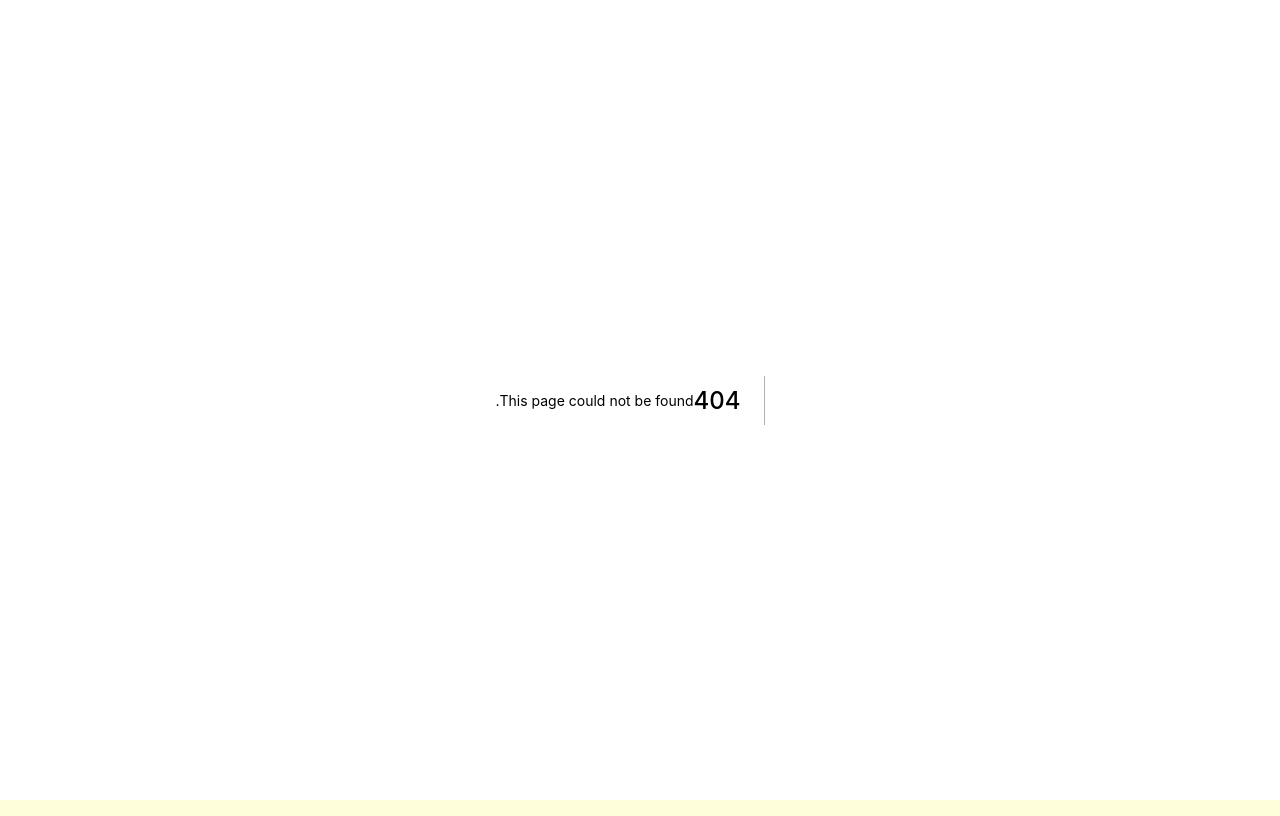
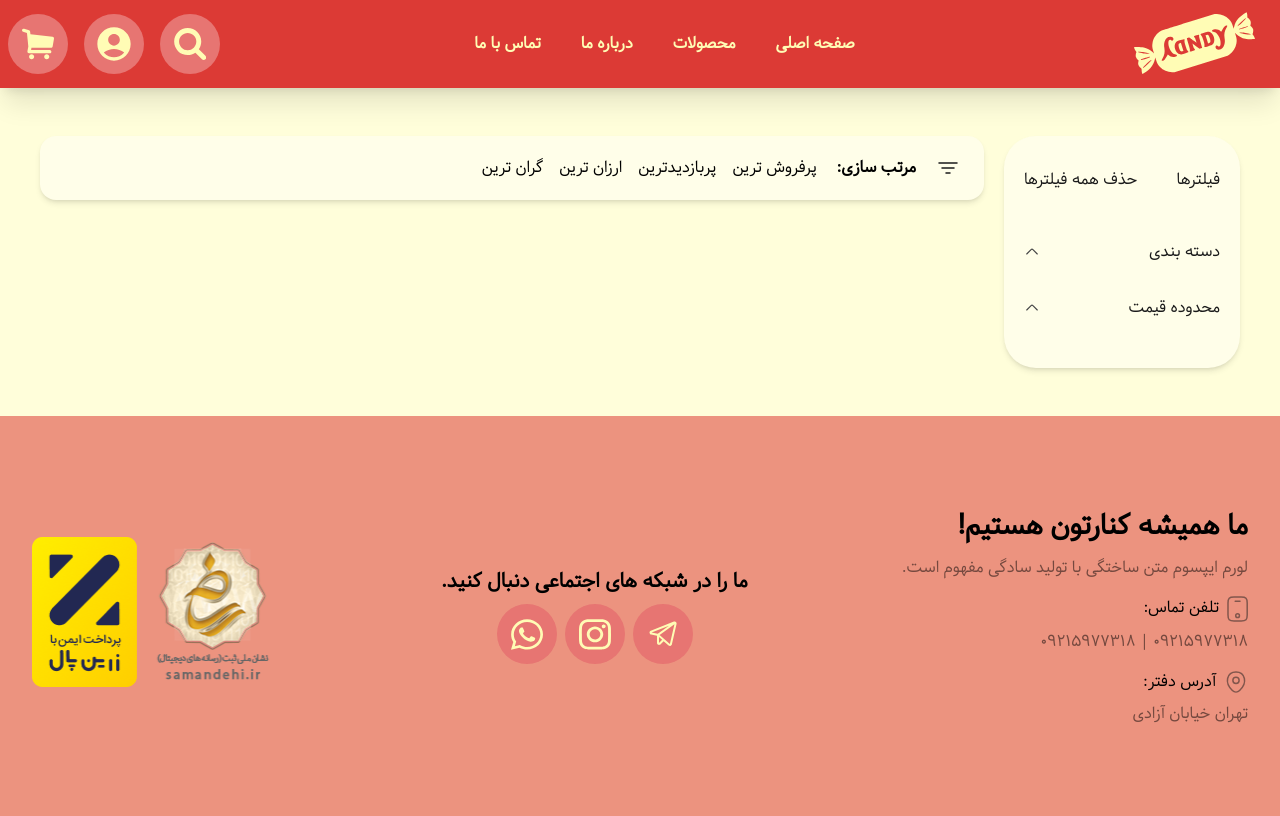
Before and after one commit to arashforghanbin/E-commerce, a Next.js app: page /products in a window 1280 px wide. Before the commit this address had no page. Built offline with nearby package versions, Linux system fonts and the light colour scheme.

Commit message:
products filtering and sorting UI made

```diff
--- a/pages/_app.tsx
+++ b/pages/_app.tsx
@@ -6,6 +6,7 @@ import "../src/styles/swiper.css";
 import { persistore, store } from "../redux/store";
 import { Provider } from "react-redux";
 import { PersistGate } from "redux-persist/integration/react";
+import Layout from "../src/components/Layout";
 
 function MyApp({ Component, pageProps }: AppProps) {
   return (
@@ -16,7 +17,9 @@ function MyApp({ Component, pageProps }: AppProps) {
       <div dir="rtl" className="h-[100vh]">
         <Provider store={store}>
           <PersistGate persistor={persistore}>
-            <Component {...pageProps} />
+            <Layout>
+              <Component {...pageProps} />
+            </Layout>
           </PersistGate>
         </Provider>
       </div>
--- a/pages/index.tsx
+++ b/pages/index.tsx
@@ -1,5 +1,4 @@
 import type { NextPage } from "next";
-import Layout from "../src/components/Layout";
 import Head from "next/head";
 import NewsLetter from "../src/components/custom/NewsLetter";
 import "swiper/css";
@@ -17,7 +16,6 @@ const Home: NextPage = () => {
         <title>کندی شاپ | صفحه اصلی</title>
         <link rel="icon" href="/favicon.ico" />
       </Head>
-      <Layout>
       <main className="container px-10 mx-auto flex flex-col flex-grow relative">
         <HeroSection />
         <FavProductSlider />
@@ -25,7 +23,6 @@ const Home: NextPage = () => {
         <ProductCategoriesSlider />
         <NewsLetter />
       </main>
-      </Layout>
     </>
   );
 };
--- /dev/null
+++ b/pages/products.tsx
@@ -0,0 +1,16 @@
+import { NextPage } from "next";
+import Filterinng from "../src/components/custom/Filtering";
+import Sorting from "../src/components/custom/Sorting";
+
+const Products: NextPage = () => {
+  return (
+    <main className="container my-12 px-10 mx-auto flex gap-5 relative">
+      <Filterinng />
+      <div className="flex flex-col gap-5 w-4/5">
+        <Sorting/>
+      </div>
+    </main>
+  );
+};
+
+export default Products;
--- /dev/null
+++ b/src/assets/icons/ArrowDown.tsx
@@ -0,0 +1,29 @@
+import classNames from "classnames";
+
+interface Prop {
+  reverse?: boolean;
+}
+
+const ArrowDown = ({ reverse }: Prop) => {
+  const arrowClassNames = classNames(reverse && "rotate-180");
+  return (
+    <svg
+      className={arrowClassNames}
+      width="16"
+      height="16"
+      viewBox="0 0 14 14"
+      fill="none"
+      xmlns="http://www.w3.org/2000/svg"
+    >
+      <path
+        d="M11.62 5.25L7.81667 9.05334C7.3675 9.5025 6.6325 9.5025 6.18334 9.05334L2.38 5.25"
+        stroke="#454545"
+        strokeMiterlimit="10"
+        strokeLinecap="round"
+        strokeLinejoin="round"
+      />
+    </svg>
+  );
+};
+
+export default ArrowDown;
--- a/src/components/common/Navbar/index.tsx
+++ b/src/components/common/Navbar/index.tsx
@@ -1,3 +1,4 @@
+import Link from "next/link";
 import * as React from "react";
 import Account from "../../../assets/icons/Account";
 import Cart from "../../../assets/icons/Cart";
@@ -11,16 +12,28 @@ const Navbar = () => {
     <nav className="bg-red-600 w-full h-[5.5rem] flex items-center justify-center shadow-xl">
       <div className="container flex items-center lg:justify-center justify-between">
         <div className="lg:hidden">
-          <HamMenu/>
+          <HamMenu />
         </div>
         <div>
-          <Logo />
+          <Link href="/">
+            <a>
+              <Logo />
+            </a>
+          </Link>
         </div>
         <div className="hidden lg:flex flex-grow justify-center gap-10 text-yellow-300">
-          <a className="cursor-pointer font-bold">صفحه اصلی</a>
-          <a className="cursor-pointer font-bold">محصولات</a>
-          <a className="cursor-pointer font-bold">درباره ما</a>
-          <a className="cursor-pointer font-bold">تماس با ما</a>
+          <Link href="/">
+            <a className="cursor-pointer font-bold">صفحه اصلی</a>
+          </Link>
+          <Link href="/products">
+            <a className="cursor-pointer font-bold">محصولات</a>
+          </Link>
+          <Link href="/aboutus">
+            <a className="cursor-pointer font-bold">درباره ما</a>
+          </Link>
+          <Link href="contactus">
+            <a className="cursor-pointer font-bold">تماس با ما</a>
+          </Link>
         </div>
         <div className="flex gap-4 pl-2">
           <IconButton onClick={() => console.log(true)}>
--- /dev/null
+++ b/src/components/custom/Filtering/index.tsx
@@ -0,0 +1,111 @@
+import { useState } from "react";
+import { useSelector } from "react-redux";
+import { RootState } from "../../../../redux/store";
+import ArrowDown from "../../../assets/icons/ArrowDown";
+
+const Filterinng = () => {
+  const [categoriesClicked, setCategoriesClicked] = useState(false);
+  const [priceClicked, setPriceClicked] = useState(false);
+
+  const toggleCategories = () => {
+    if (categoriesClicked === true) {
+      return setCategoriesClicked(false);
+    } else {
+      return setCategoriesClicked(true);
+    }
+  };
+
+  const togglePrice = () => {
+    if (priceClicked === true) {
+      return setPriceClicked(false);
+    } else {
+      return setPriceClicked(true);
+    }
+  };
+
+  interface ProductCategory {
+    id: number;
+    value: string;
+    description: string;
+    img: string;
+  }
+
+  const categoriesList: ProductCategory[] | undefined | any = useSelector(
+    (state: RootState) => state.productCategories.Categories[0]
+  );
+
+  return (
+    <section className=" w-1/5">
+      <div className="bg-white px-5 py-8 rounded-[2rem] shadow-md flex flex-col gap-8">
+        <div className="flex justify-between">
+          <p className="text-black ">فیلترها</p>
+          <p className="text-black hover:text-red-600 cursor-pointer">
+            حذف همه فیلترها
+          </p>
+        </div>
+        <div>
+          <div
+            onClick={() => toggleCategories()}
+            className="flex justify-between items-center cursor-pointer py-4"
+          >
+            <h6 className="text-black">دسته بندی</h6>
+            {categoriesClicked ? <ArrowDown /> : <ArrowDown reverse />}
+          </div>
+          <div className="flex flex-col gap-2">
+            {categoriesClicked === true
+              ? categoriesList &&
+                categoriesList.map((category: any) => {
+                  return (
+                    <div className="flex items-center gap-1">
+                      <input
+                        type="checkbox"
+                        name={category.value}
+                        id={category.id}
+                        value={category.value}
+                      />
+                      <label htmlFor={category.id}>
+                        {category.description}
+                      </label>
+                    </div>
+                  );
+                })
+              : ""}
+          </div>
+          <div
+            onClick={() => togglePrice()}
+            className="flex justify-between items-center cursor-pointer py-4"
+          >
+            <h6 className="text-black">محدوده قیمت</h6>
+            {priceClicked ? <ArrowDown /> : <ArrowDown reverse />}
+          </div>
+          {priceClicked ? (
+            <div className="flex flex-col gap-4">
+              <div className="flex items-center gap-2">
+                <span>از</span>
+                <input
+                  className="border border-gray rounded h-10 px-2 bg-white w-3/4"
+                  type="number"
+                  placeholder="۰"
+                />
+                <span>تومان</span>
+              </div>
+              <div className="flex items-center gap-2">
+                <span>تا</span>
+                <input
+                  className="border border-gray rounded h-10 px-2 bg-white  w-3/4"
+                  type="number"
+                  placeholder="۵۰۰۰۰۰۰"
+                />
+                <span>تومان</span>
+              </div>
+            </div>
+          ) : (
+            ""
+          )}
+        </div>
+      </div>
+    </section>
+  );
+};
+
+export default Filterinng;
--- /dev/null
+++ b/src/components/custom/Sorting/index.tsx
@@ -0,0 +1,41 @@
+const Sorting = () => {
+  return (
+    <section className="bg-white rounded-2xl shadow-md flex gap-5 h-16 items-center px-6">
+      <svg
+        width="24"
+        height="24"
+        viewBox="0 0 24 24"
+        fill="none"
+        xmlns="http://www.w3.org/2000/svg"
+      >
+        <path
+          d="M3 7H21"
+          stroke="#1A1A1A"
+          stroke-width="1.5"
+          stroke-linecap="round"
+        />
+        <path
+          d="M6 12H18"
+          stroke="#1A1A1A"
+          stroke-width="1.5"
+          stroke-linecap="round"
+        />
+        <path
+          d="M10 17H14"
+          stroke="#1A1A1A"
+          stroke-width="1.5"
+          stroke-linecap="round"
+        />
+      </svg>
+      <p className="font-bold">مرتب سازی:</p>
+      <div className="flex gap-4">
+        <p>پرفروش ترین</p>
+        <p>پربازدیدترین</p>
+        <p>ارزان ترین</p>
+        <p>گران ترین</p>
+      </div>
+    </section>
+  );
+};
+
+export default Sorting;
```
Lines whose indentation alone changed are shown as unchanged.
